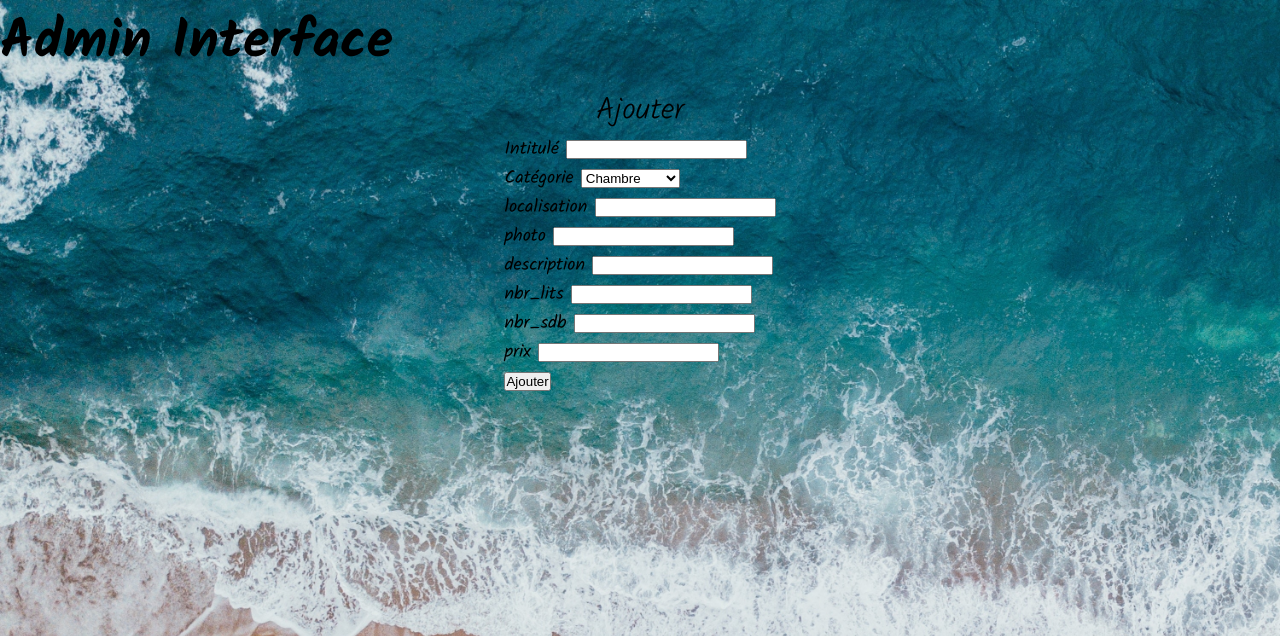
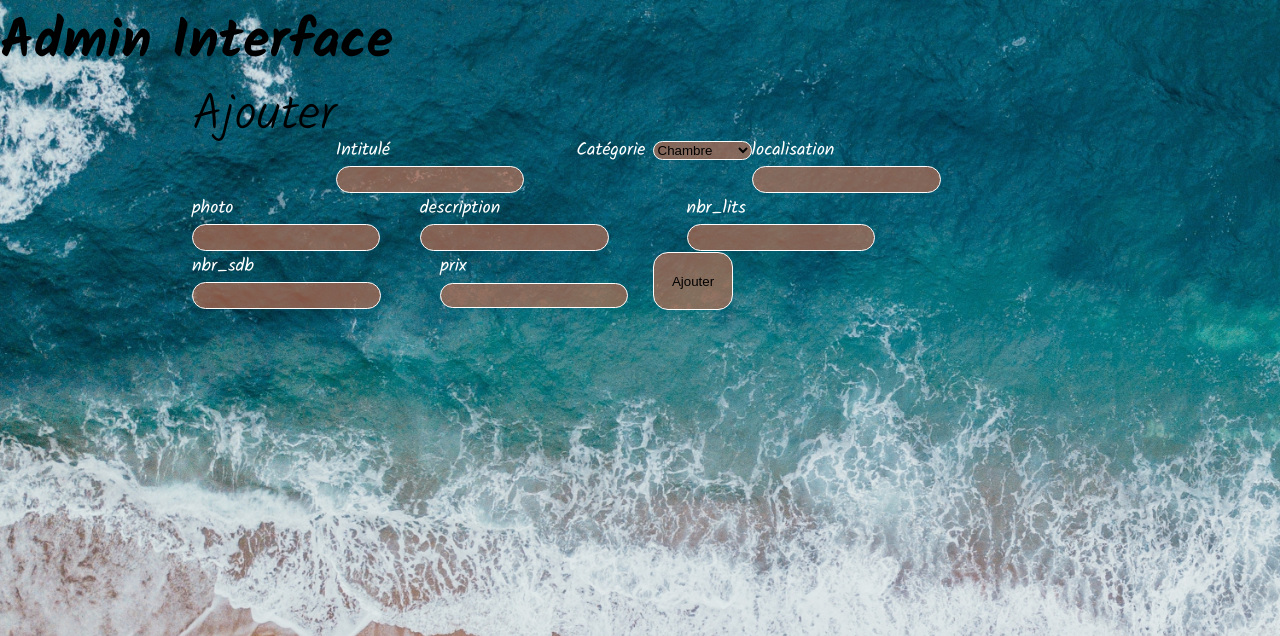
Before and after one commit to Gin-is-not-real/projet_reservation_gite, a PHP site: page /index.php?action=to-admin in a window 1280 px wide. Shown: the top 636 px of the page. Run offline with PHP 8.4, Linux system fonts and the light colour scheme; data that the repository does not hold is empty.

Commit message:
partie admin

```diff
--- a/style/admin.css
+++ b/style/admin.css
@@ -7,22 +7,69 @@ form[id*=form-admin-edit-] {
     display: flex;
     flex-direction: column;
     justify-content: center;
-}
-#form-admin  {
-
-    width: max-content;
-    margin: 0 auto;
 
 }
 
+#form-admin  {
+
+    display: flex;
+    flex-flow: row wrap;
+    width: 70vw;
+    margin: 2% auto;
+    margin-top: 50px;
+}
+
 h3 {
-    text-align: center;
+
+   font-size: 50px;
+   margin-top: -60px;
+   text-align: center;
 }
+
 .card-form {
     width: max-content;
     margin: 0 auto;
+    display: flex;
+    padding: 2%;
+    justify-content: space-around;
+}
 
+.admin {
+    display: inline-block;
+    padding: 2%;
+    justify-content: space-around;
+    width: min-content;
 }
-input  {
 
+label {
+    color: white;
 }
+
+input {
+    background-color: rgba(194, 111, 81, 0.671);
+    border-radius: 15px;
+    border: 1px solid white;
+    padding: 2%;
+}
+
+select {
+    background-color: rgba(194, 111, 81, 0.671);
+    border-radius: 15px;
+    border: 1px solid white;
+}
+
+.modif {
+    display: flex;
+    flex-direction: row;
+    padding: 3%;
+    justify-content: space-between;
+    width: 30vw;
+}
+
+.bouton  {
+    background-color:rgba(194, 111, 81, 0.671);
+    display:flex;
+    border-radius: 15px;
+    border: 1px solid white;
+    padding: 10%;
+}
```
